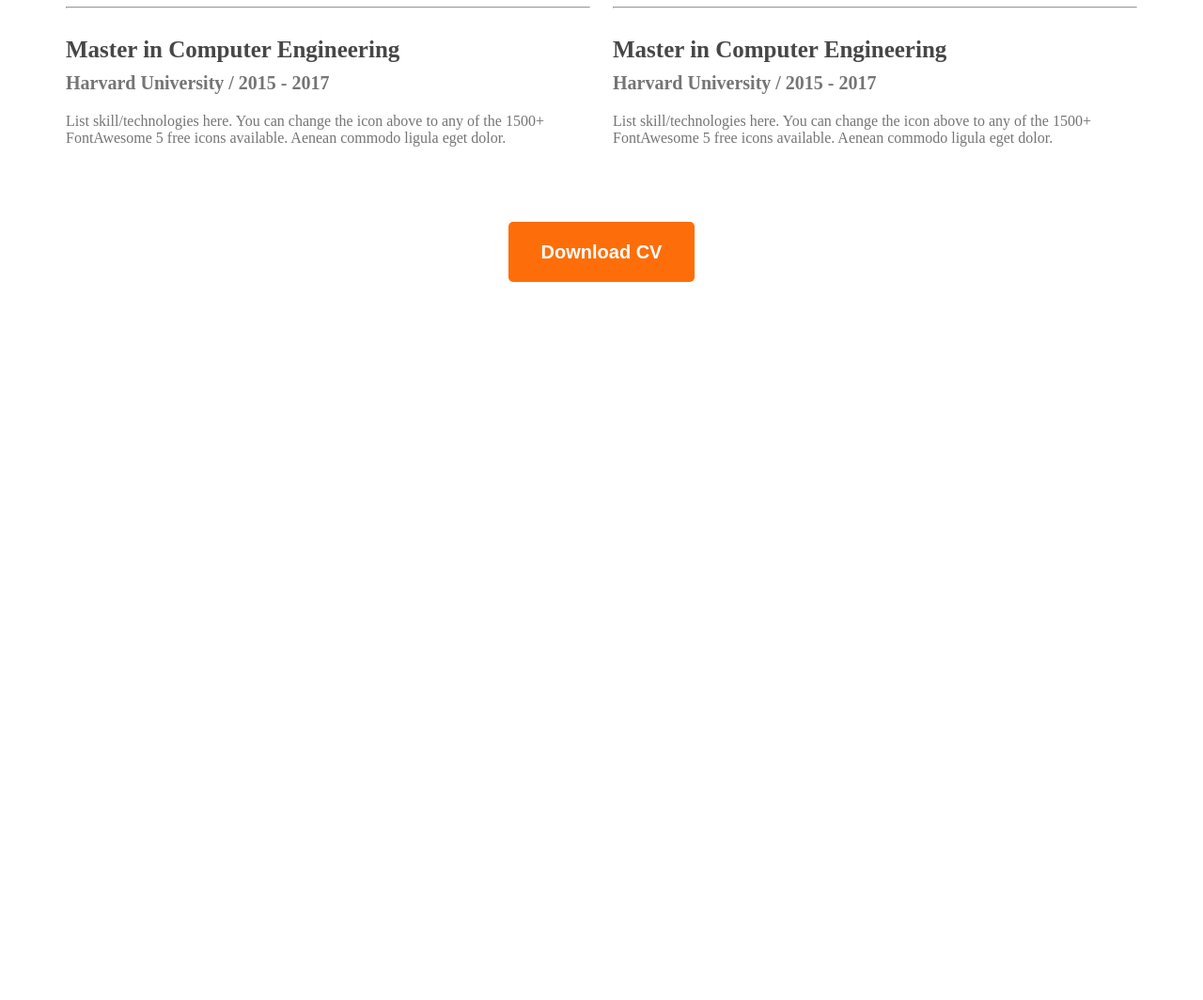
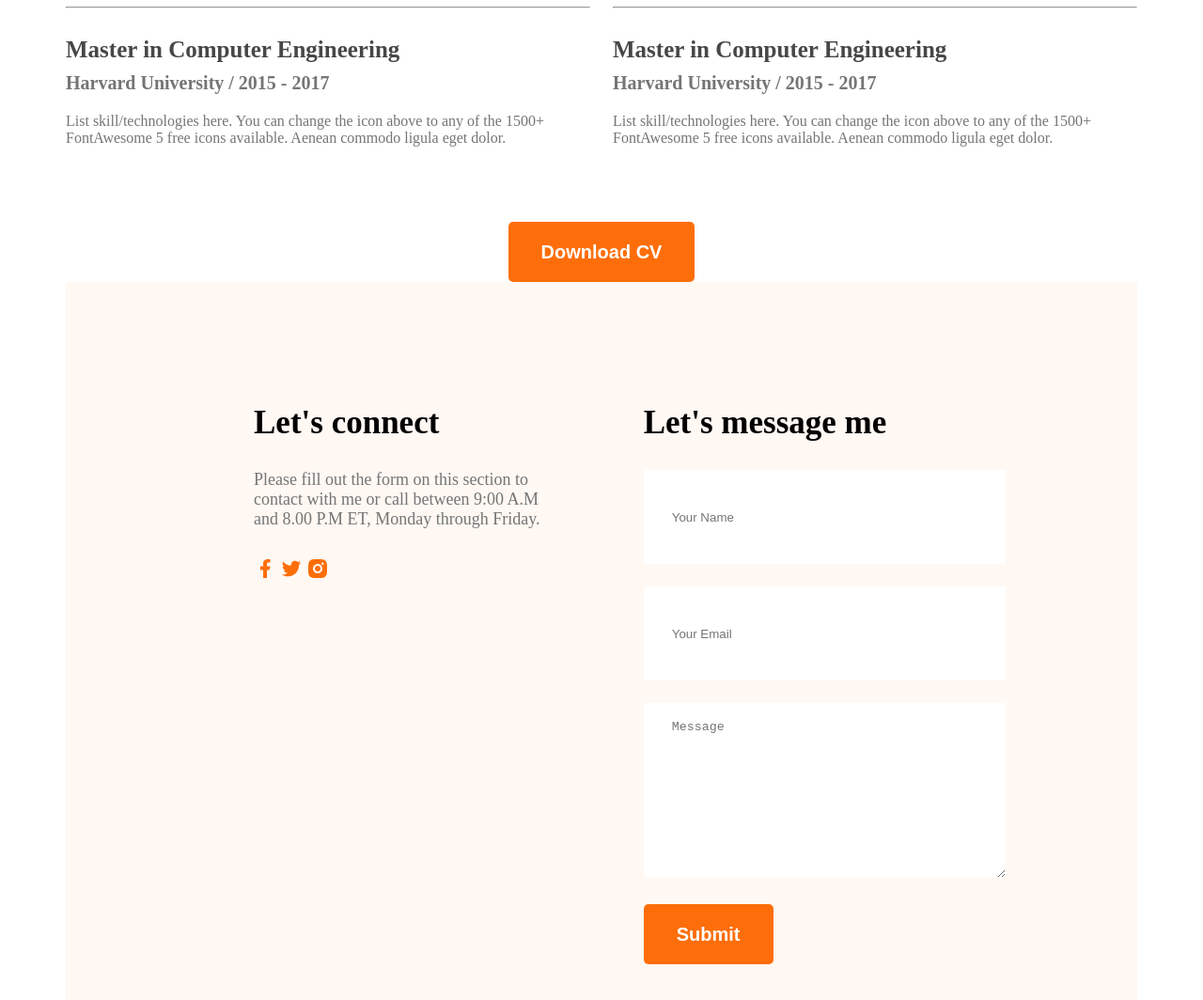
Before and after one commit to Jewel3141/developer-portfolio, a plain HTML site: page index.html in a window 1280 px wide. Shown: the part 2476-3540 px from the top of the page at 94% size. Before the commit the page ends 2776 px from the top, so only its background shows below. Drawn offline with Linux system fonts and the light colour scheme.

```diff
--- a/index.html
+++ b/index.html
@@ -42,7 +42,7 @@
   <main>
     <section class="about">
       <h3 class="section-title">About me</h3>
-      <p class="section-discription">I, m a designer & developer with a passion for web design. I enjoy developing
+      <p class="section-description">I, m a designer & developer with a passion for web design. I enjoy developing
         simple, clean and slick websites
         that provide real value to the end user. Thousands of clients have procured exceptional resulfs while working
         with me. Delivering work within time and budget which meets clients requirements in our mata.</p>
@@ -157,6 +157,37 @@
       </div>
     </section>
 
+    <!-- Contact Section -->
+
+    <section class="contact">
+      <div>
+        <h3 class="section-title">Let's connect</h3>
+        <p class="section-description">Please fill out the form on this section to contact with me or call between 9:00
+          A.M and 8.00 P.M ET, Monday
+          through Friday.</p>
+        <a href="">
+          <img src="images/icons/facebook.png" alt="">
+        </a>
+        <a href="">
+          <img src="images/icons/twitter.png" alt="">
+        </a>
+        <a href="">
+          <img src="images/icons/insta.png" alt="">
+        </a>
+      </div>
+
+      <div>
+        <h3 class="section-title">Let's message me</h3>
+        <form action="">
+          <input type="text" name="" id="" placeholder="Your Name">
+          <input type="email" name="" id="" placeholder="Your Email">
+          <textarea name="" id="" cols="30" rows="10" placeholder="Message"></textarea>
+          <input type="submit" value="Submit" class="btn-primary">
+        </form>
+      </div>
+
+    </section>
+
   </main>
   <footer></footer>
 </body>
--- a/styles/portfolio.css
+++ b/styles/portfolio.css
@@ -102,7 +102,7 @@
   font-weight: 700px;
 }
 
-.section-discription {
+.section-description {
   color: #757575;
   font-size: 18px;
   margin-bottom: 30px;
@@ -197,3 +197,33 @@
   margin-top: 50px;
   text-align: center;
 }
+
+/* Contacts Stye */
+
+.contact .section-title {
+  text-align: left;
+}
+
+.contact {
+  display: flex;
+  gap: 100px;
+  background: #FFF8F3;
+  padding: 130px 200px;
+}
+
+.contact input[type="text"],
+input[type="email"],
+textarea {
+  margin-bottom: 24px;
+  border: 0;
+  width: 100%;
+  padding: 18px 30px;
+}
+
+input {
+  height: 64px;
+}
+
+.contact a {
+  text-decoration: none;
+}
```
